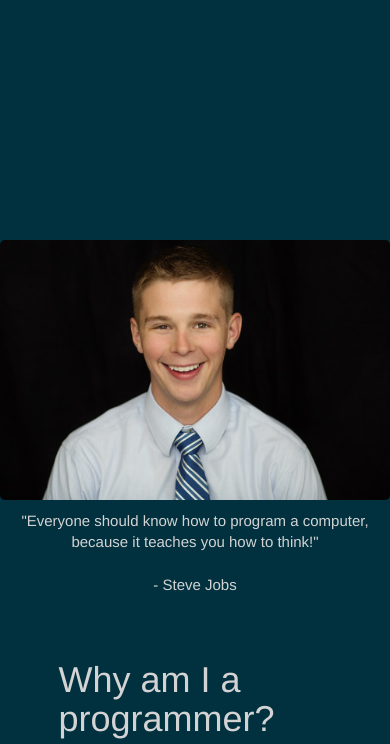
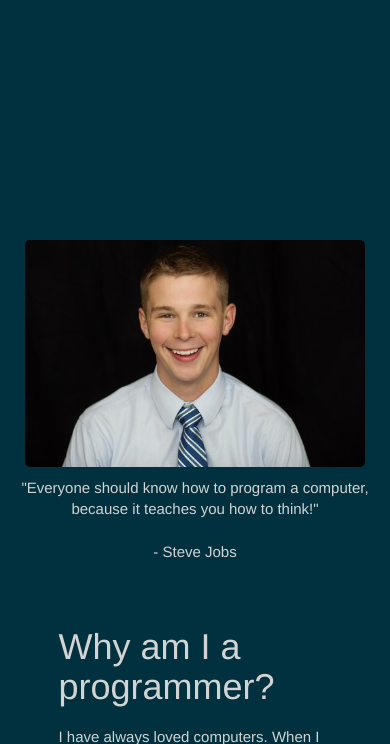
Before and after one commit to rybart/ryanbartholomew, a PHP site: page / in a window 390 px wide. Shown: the part 704-1448 px from the top of the page. Run offline with PHP 8.4, Linux system fonts and the light colour scheme; some libraries are stand-ins or nearby versions; some web fonts are replaced.

Commit message:
mobile ready

```diff
--- a/main.css
+++ b/main.css
@@ -49,7 +49,7 @@ h1, h2, h3, h4, h5, h6 {
     border-radius: 5px;
     max-width: 100%;
     height: auto;
-
+    max-height: 300px;
 }
 
 #about {
@@ -414,11 +414,14 @@ h1, h2, h3, h4, h5, h6 {
             }
     }
 @media screen and (max-width: 600px) {
+    .mypic{
+        max-height:227px
+    }
     .landingPageName{
         text-align:center;
     }
     .deviconContainer{
-        font-size:15vw;S
+        font-size:15vw;
     }
     #experience{
         height:auto;
```
